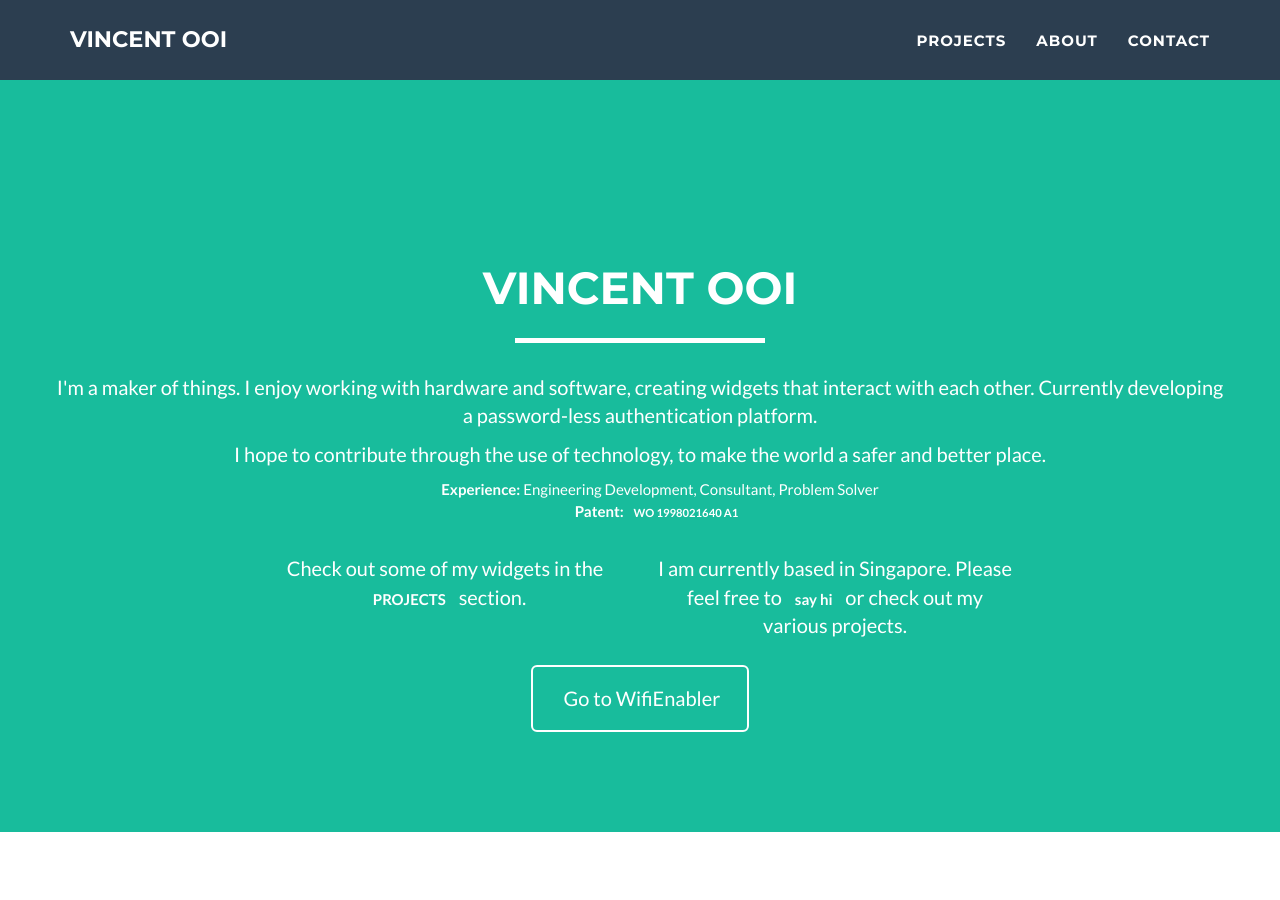
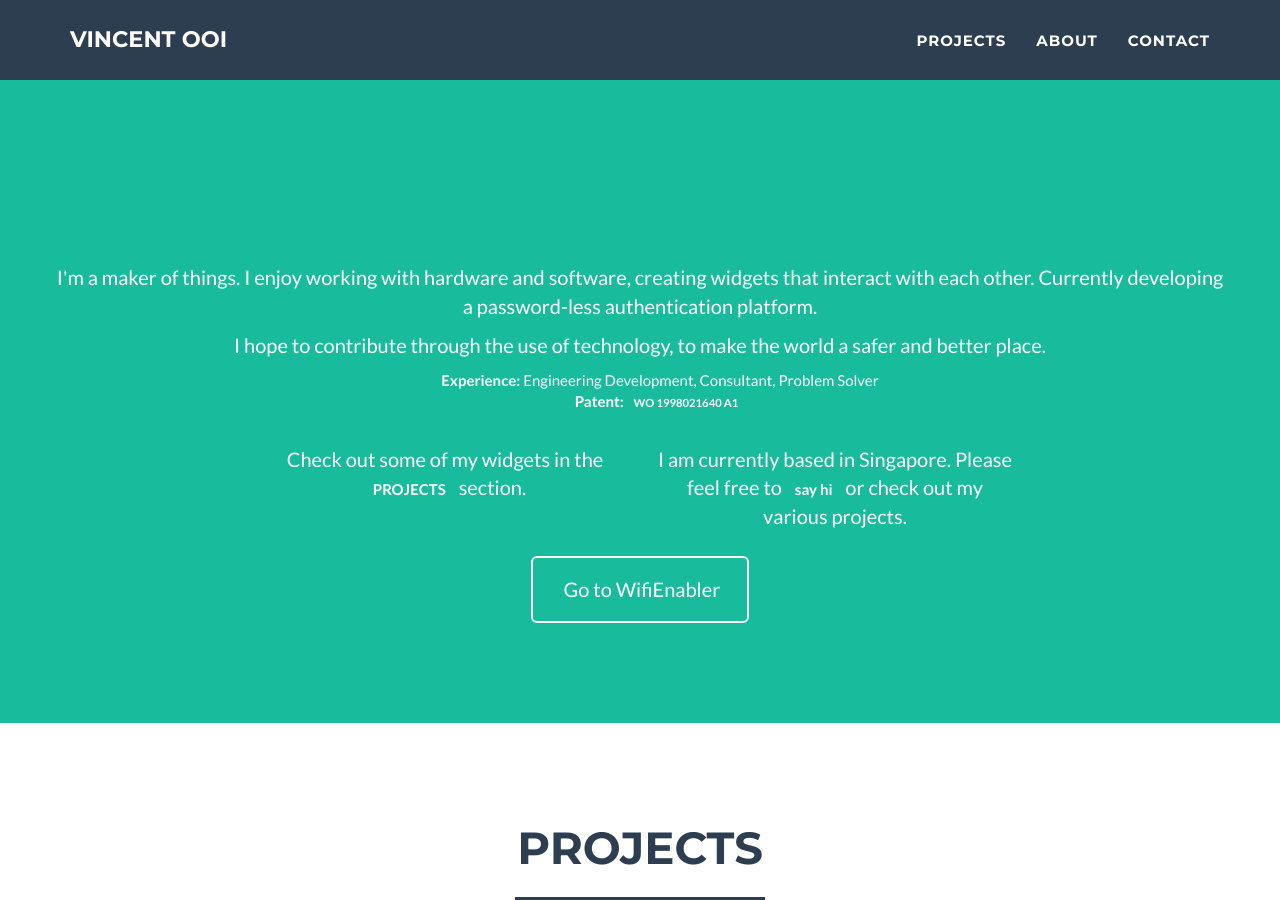
Before and after one commit to ooivincent/ooivincent.github.io, a Jekyll site: the page built from index.html, in a window 1280 px wide and 900 px high, scrolled down 612 px. Built offline with Jekyll 4.4.1, drawn with Linux system fonts in a browser that asks for light colours.

Commit message:
Update about.html

```diff
--- a/_includes/about.html
+++ b/_includes/about.html
@@ -1,12 +1,6 @@
  <!-- About Section -->
     <section class="success" id="about">
         <div class="container">
-            <div class="row">
-                <div class="col-lg-12 text-center">
-                    <h2>Vincent Ooi</h2>
-                    <hr class="star-light">
-                </div>
-            </div>
             <div class="row" align="center">
                 <p>I'm a maker of things. I enjoy working with hardware and software, creating widgets that interact with each other. Currently developing a password-less authentication platform. </p>
                 <p>I hope to contribute through the use of technology, to make the world a safer and better place.</p>
```
